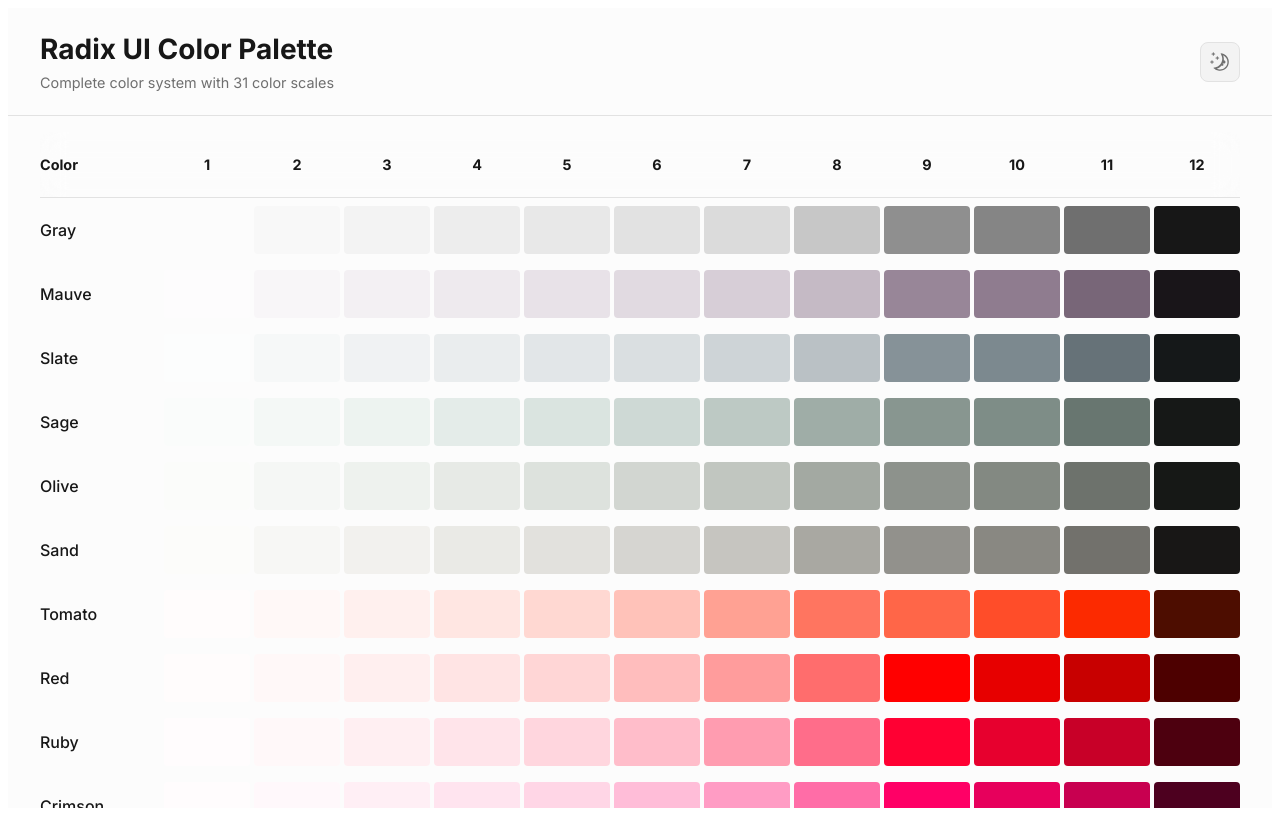
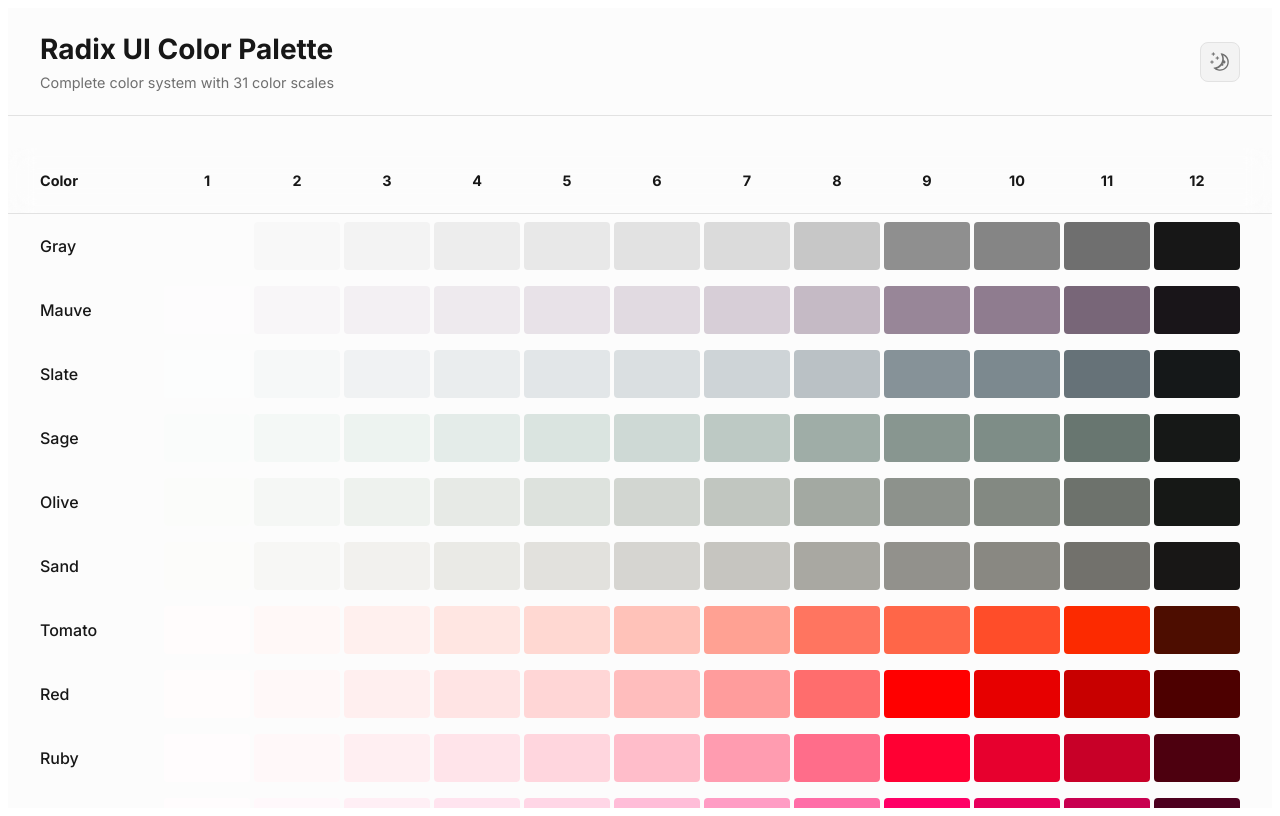
Before and after one commit to dmitrijovsjanik/fast.ui.color, a React (Vite) app: page / in a window 1280 px wide. Built offline with nearby package versions, Linux system fonts and the light colour scheme; the HTML template or start-up script is replaced by a standard one.

Commit message:
Extend header to full width and remove top padding

```diff
--- a/src/components/ColorPalette.tsx
+++ b/src/components/ColorPalette.tsx
@@ -152,14 +152,13 @@ export function ColorPalette() {
           flex: 1;
           overflow-y: auto;
           padding: 2rem;
-          padding-top: 1rem;
         }
 
         .table-header {
           display: grid;
           grid-template-columns: 120px repeat(12, 1fr);
           gap: 4px;
-          padding: 1rem 0;
+          padding: 1rem 2rem;
           position: sticky;
           top: 0;
           z-index: 10;
@@ -167,6 +166,7 @@ export function ColorPalette() {
           backdrop-filter: blur(12px);
           -webkit-backdrop-filter: blur(12px);
           border-bottom: 1px solid ${getColor(colors, 'gray', 6)};
+          margin: 0 -2rem;
         }
 
         .color-name-header, .scale-header {
```
